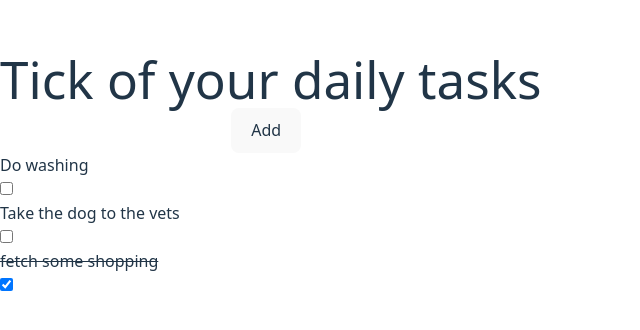
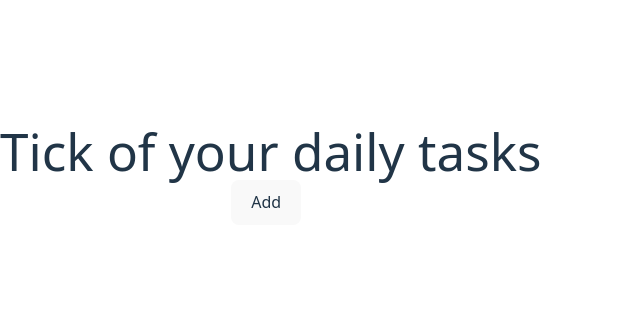
Before and after one commit to BullDogPatch/billion-dollar-todo, a React (Vite) app: page / in a window 1280 px wide. Shown: the part 226-556 px from the top of the page, without its empty margins (0-640 px from the left). Built offline with nearby package versions, Linux system fonts and the light colour scheme.

Commit message:
add to localStorage

```diff
--- a/src/App.tsx
+++ b/src/App.tsx
@@ -1,4 +1,4 @@
-import { useState } from 'react';
+import { useEffect, useState } from 'react';
 import Todos from './components/Todos';
 import Form from './components/Form';
 
@@ -8,26 +8,21 @@ export interface Todo {
   done: boolean;
 }
 
-const initialState: Todo[] = [
-  {
-    id: crypto.randomUUID(),
-    title: 'Do washing',
-    done: false,
-  },
-  {
-    id: crypto.randomUUID(),
-    title: 'Take the dog to the vets',
-    done: false,
-  },
-  {
-    id: crypto.randomUUID(),
-    title: 'fetch some shopping',
-    done: true,
-  },
-];
+function App() {
+  const [todos, setTodos] = useState<Todo[]>(() => {
+    const storedTodos = localStorage.getItem('todos');
 
-function App() {
-  const [todos, setTodos] = useState(initialState);
+    try {
+      return storedTodos ? (JSON.parse(storedTodos) as Todo[]) : [];
+    } catch (error) {
+      console.error('Error parsing todos from localStorage', error);
+      return [];
+    }
+  });
+
+  useEffect(() => {
+    localStorage.setItem('todos', JSON.stringify(todos));
+  }, [todos]);
 
   const addTodo = (item: Todo) => {
     setTodos((prev) => [item, ...prev]);
```
